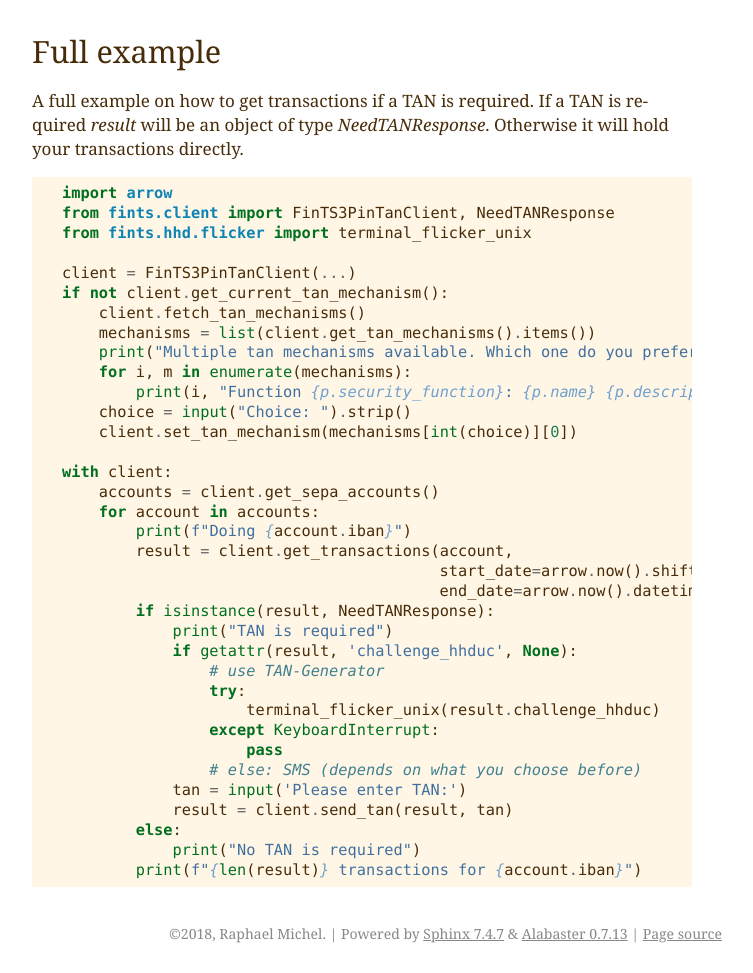
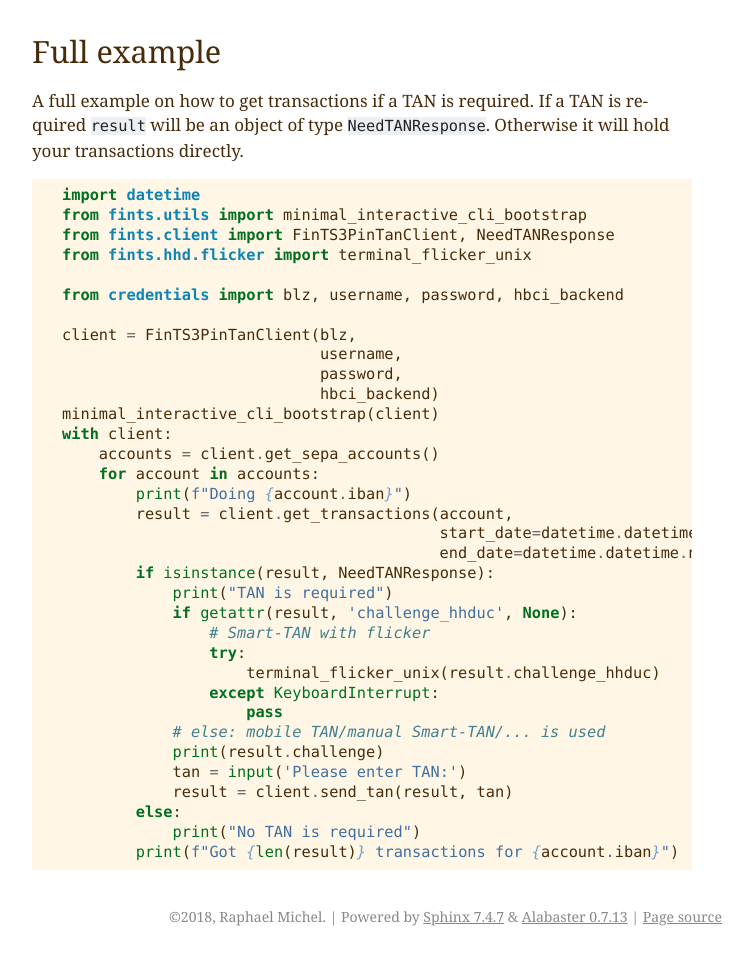
Before and after one commit to raphaelm/python-fints, a Sphinx documentation site: the page built from docs/tans.rst, in a window 1280 px wide and 1400 px high, scrolled down 3180 px. Shown: the part 427-1400 px from the top of the window, without its empty margins (388-1141 px from the left). Built offline with Sphinx 7.4.7, drawn with Linux system fonts in a browser that asks for light colours.

Commit message:
Improve some minor things

```diff
--- a/docs/tans.rst
+++ b/docs/tans.rst
@@ -177,42 +177,41 @@ Reference
 Full example
 ------------
 
-A full example on how to get transactions if a TAN is required. If a TAN is required `result` will be an object of type `NeedTANResponse`. Otherwise it will hold your transactions directly.
+A full example on how to get transactions if a TAN is required. If a TAN is required ``result`` will be an object of type ``NeedTANResponse``. Otherwise it will hold your transactions directly.
 
 .. code-block:: python
 
-    import arrow
+    import datetime
+    from fints.utils import minimal_interactive_cli_bootstrap
     from fints.client import FinTS3PinTanClient, NeedTANResponse
     from fints.hhd.flicker import terminal_flicker_unix
 
-    client = FinTS3PinTanClient(...)
-    if not client.get_current_tan_mechanism():
-        client.fetch_tan_mechanisms()
-        mechanisms = list(client.get_tan_mechanisms().items())
-        print("Multiple tan mechanisms available. Which one do you prefer?")
-        for i, m in enumerate(mechanisms):
-            print(i, "Function {p.security_function}: {p.name} {p.description_required}".format(p=m[1]))
-        choice = input("Choice: ").strip()
-        client.set_tan_mechanism(mechanisms[int(choice)][0])
+    from credentials import blz, username, password, hbci_backend
 
+    client = FinTS3PinTanClient(blz,
+                                username,
+                                password,
+                                hbci_backend)
+    minimal_interactive_cli_bootstrap(client)
     with client:
         accounts = client.get_sepa_accounts()
         for account in accounts:
             print(f"Doing {account.iban}")
             result = client.get_transactions(account,
-                                             start_date=arrow.now().shift(days=-100).datetime,
-                                             end_date=arrow.now().datetime)
+                                             start_date=datetime.datetime.now() - datetime.timedelta(days=100),
+                                             end_date=datetime.datetime.now())
             if isinstance(result, NeedTANResponse):
                 print("TAN is required")
                 if getattr(result, 'challenge_hhduc', None):
-                    # use TAN-Generator
+                    # Smart-TAN with flicker
                     try:
                         terminal_flicker_unix(result.challenge_hhduc)
                     except KeyboardInterrupt:
                         pass
-                    # else: SMS (depends on what you choose before)
+                # else: mobile TAN/manual Smart-TAN/... is used
+                print(result.challenge)
                 tan = input('Please enter TAN:')
                 result = client.send_tan(result, tan)
             else:
                 print("No TAN is required")
-            print(f"{len(result)} transactions for {account.iban}")
+            print(f"Got {len(result)} transactions for {account.iban}")
```
